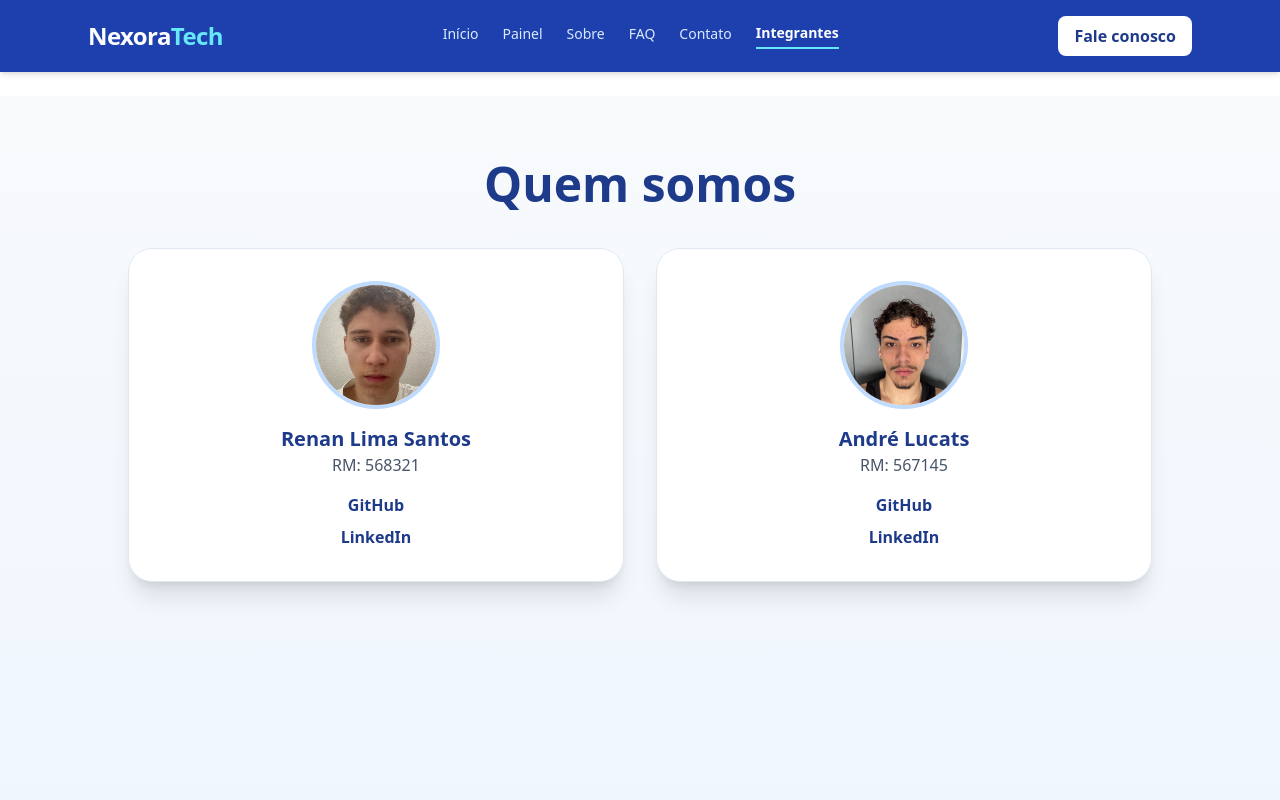
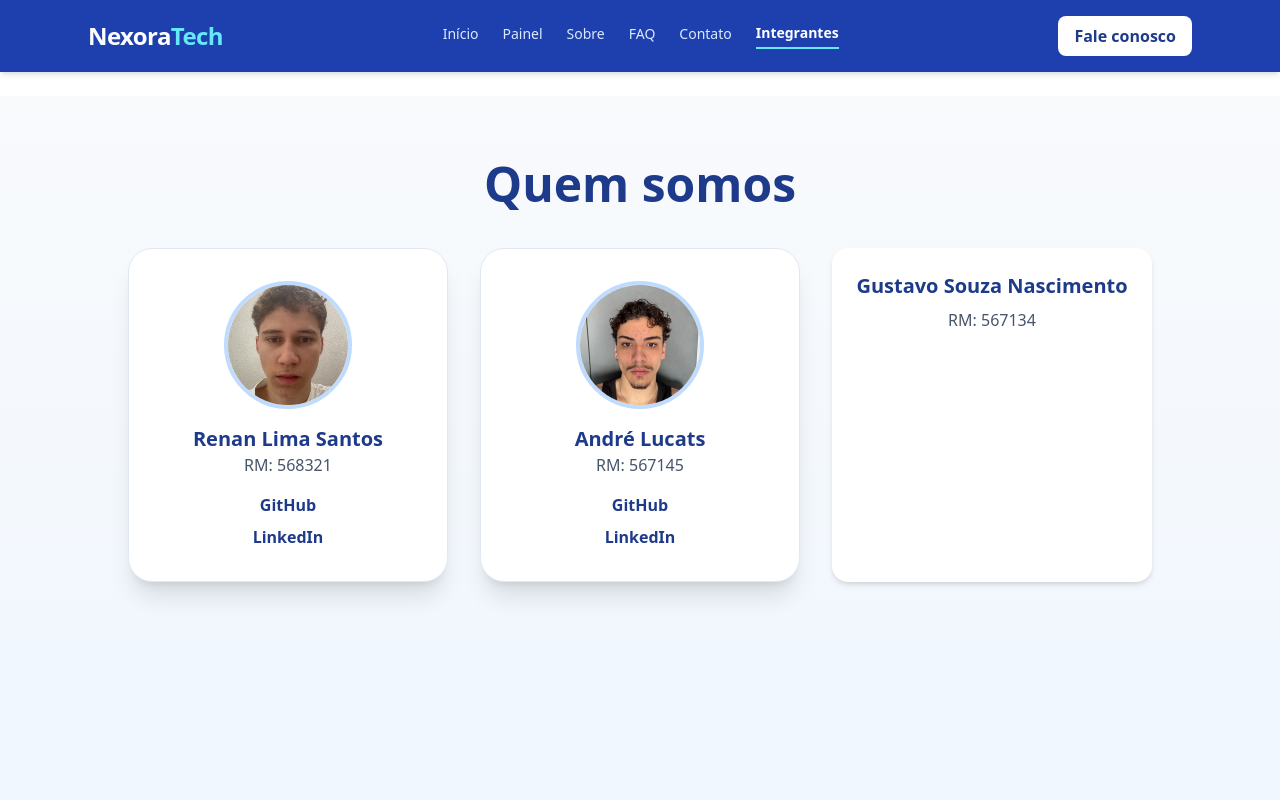
Before and after one commit to renanlima-hub/nexoratech, a React (Vite) app: page /integrantes in a window 1280 px wide. Shown: the top 800 px of the page. Built offline with nearby package versions, Linux system fonts and the light colour scheme.

Commit message:
feat: adiciona card do novo integrante Gustavo

```diff
--- a/src/pages/Integrantes.tsx
+++ b/src/pages/Integrantes.tsx
@@ -9,7 +9,7 @@ export default function Integrantes() {
           Quem somos
         </h1>
 
-        <div className="grid grid-cols-1 md:grid-cols-2 gap-8">
+        <div className="grid grid-cols-1 md:grid-cols-3 gap-8">
           <div className="bg-white border border-slate-200 rounded-3xl shadow-xl p-8 text-center">
             <img
               src={renan}
@@ -77,6 +77,14 @@ export default function Integrantes() {
               </a>
             </div>
           </div>
+
+          <div className="bg-white rounded-2xl shadow-md p-6 text-center">
+              <h3 className="text-xl font-bold text-blue-900 mb-2">
+                Gustavo Souza Nascimento
+              </h3>
+
+              <p className="text-slate-600 mb-1">RM: 567134</p>
+            </div>
         </div>
       </section>
     </main>
```
